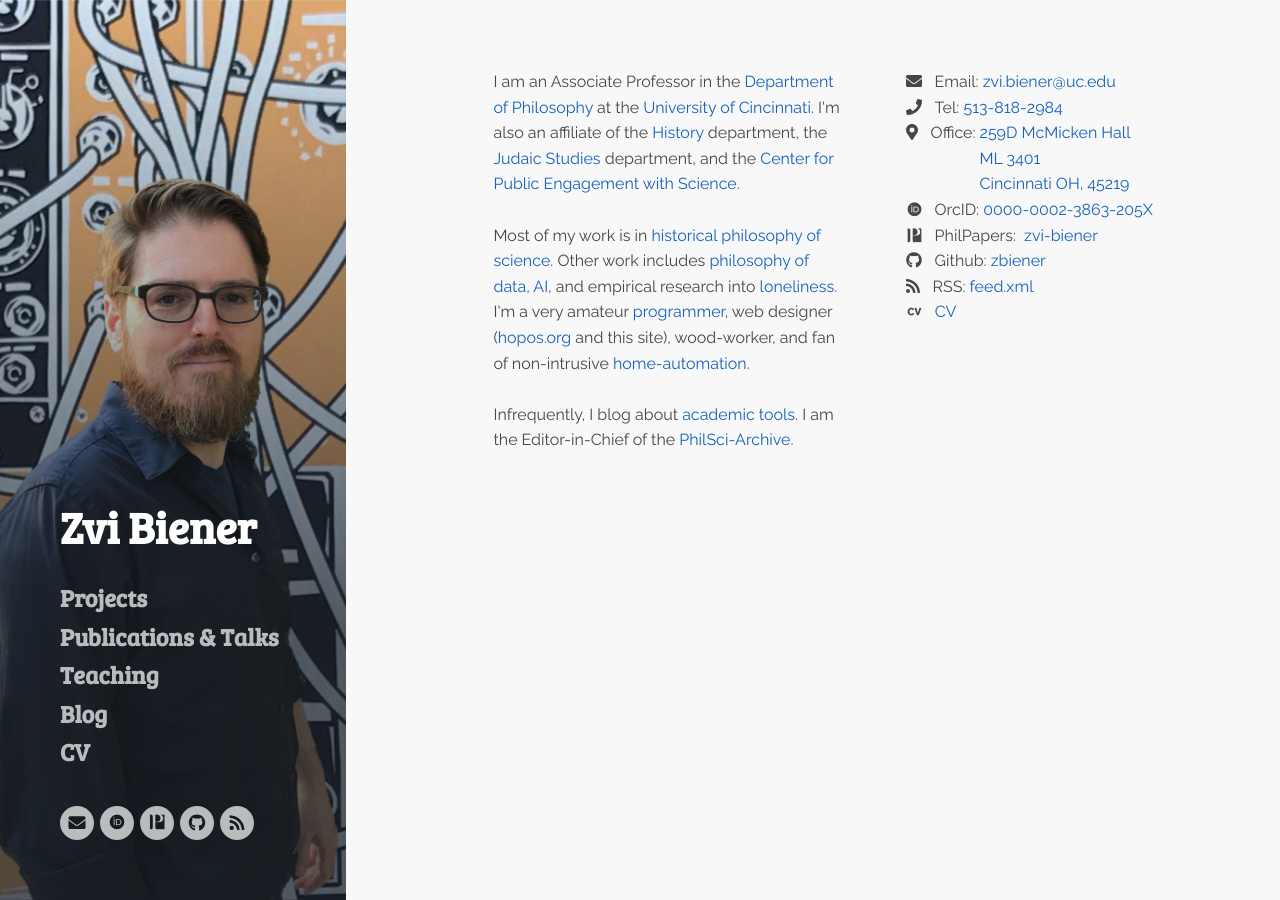
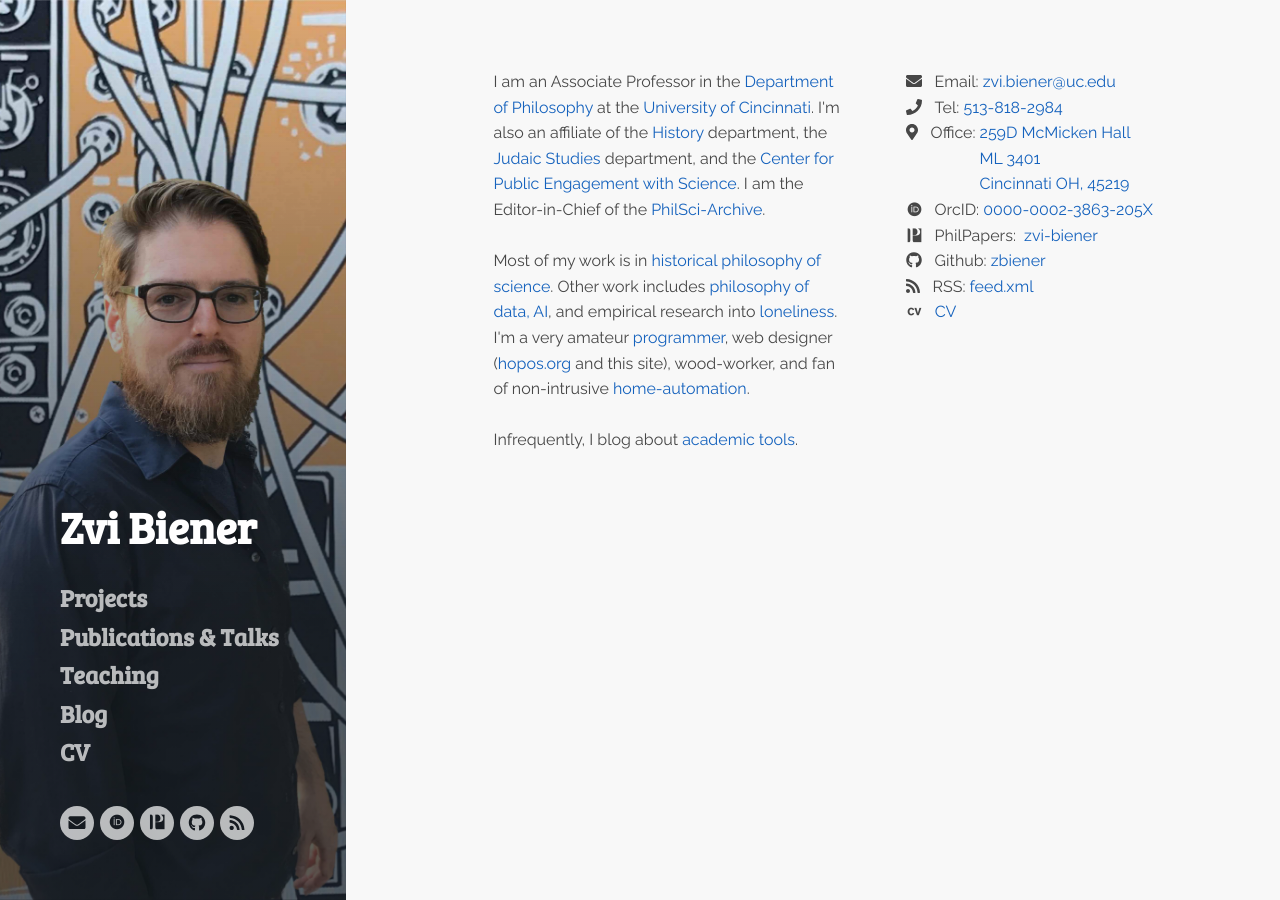
Before and after one commit to ZBiener/zbiener.github.io, a Jekyll site: the page built from index.html, in a window 1280 px wide and 900 px high. Built offline with Jekyll 4.4.1, drawn with Linux system fonts in a browser that asks for light colours; nearby versions of some CDN libraries; some web fonts are replaced.

Commit message:
Update index.html

```diff
--- a/index.html
+++ b/index.html
@@ -14,7 +14,7 @@ footer_js: |
     <br>
     <div class="container">
         <div class="bio" >
-            <p style="margin-top:0px;">I am an Associate Professor in the <a href="https://www.artsci.uc.edu/departments/philosophy.html" target="_blank">Department of Philosophy</a> at the <a href="http://www.uc.edu" target="_blank">University of Cincinnati</a>. I'm also an affiliate of the <a href="https://www.artsci.uc.edu/departments/history.html" target="_blank">History</a> department, the <a href="https://www.artsci.uc.edu/departments/history.html" target="_blank">Judaic Studies</a> department, and the <a href="https://ucengagingscience.org/" target="_blank">Center for Public Engagement with Science</a>. <br><br>Most of my work is in <a href="/projects/#newton-and-empiricism">historical philosophy of science</a>. Other work includes <a href="/projects/#big-data-ai">philosophy of data, AI</a>, and empirical research into <a href="/projects/#loneliness">loneliness</a>. I'm a very amateur <a href="https://github.com/ZBiener">programmer</a>, web designer (<a href="http://hopos.org">hopos.org</a> and this site), wood-worker, and fan of non-intrusive <a href="https://github.com/ZBiener/HomeAssistant-Config">home-automation</a>. <br> <br>Infrequently, I blog about <a href="/posts">academic tools</a>. I am the Editor-in-Chief of the <a href="https://philsci-archive.pitt.edu/">PhilSci-Archive</a>.<br><br><br></p>
+            <p style="margin-top:0px;">I am an Associate Professor in the <a href="https://www.artsci.uc.edu/departments/philosophy.html" target="_blank">Department of Philosophy</a> at the <a href="http://www.uc.edu" target="_blank">University of Cincinnati</a>. I'm also an affiliate of the <a href="https://www.artsci.uc.edu/departments/history.html" target="_blank">History</a> department, the <a href="https://www.artsci.uc.edu/departments/history.html" target="_blank">Judaic Studies</a> department, and the <a href="https://ucengagingscience.org/" target="_blank">Center for Public Engagement with Science</a>. I am the Editor-in-Chief of the <a href="https://philsci-archive.pitt.edu/">PhilSci-Archive</a>.<br><br>Most of my work is in <a href="/projects/#newton-and-empiricism">historical philosophy of science</a>. Other work includes <a href="/projects/#big-data-ai">philosophy of data, AI</a>, and empirical research into <a href="/projects/#loneliness">loneliness</a>. I'm a very amateur <a href="https://github.com/ZBiener">programmer</a>, web designer (<a href="http://hopos.org">hopos.org</a> and this site), wood-worker, and fan of non-intrusive <a href="https://github.com/ZBiener/HomeAssistant-Config">home-automation</a>. <br> <br>Infrequently, I blog about <a href="/posts">academic tools</a>. <br><br><br></p>
         </div>
 
         <div class="contact__information">
```
